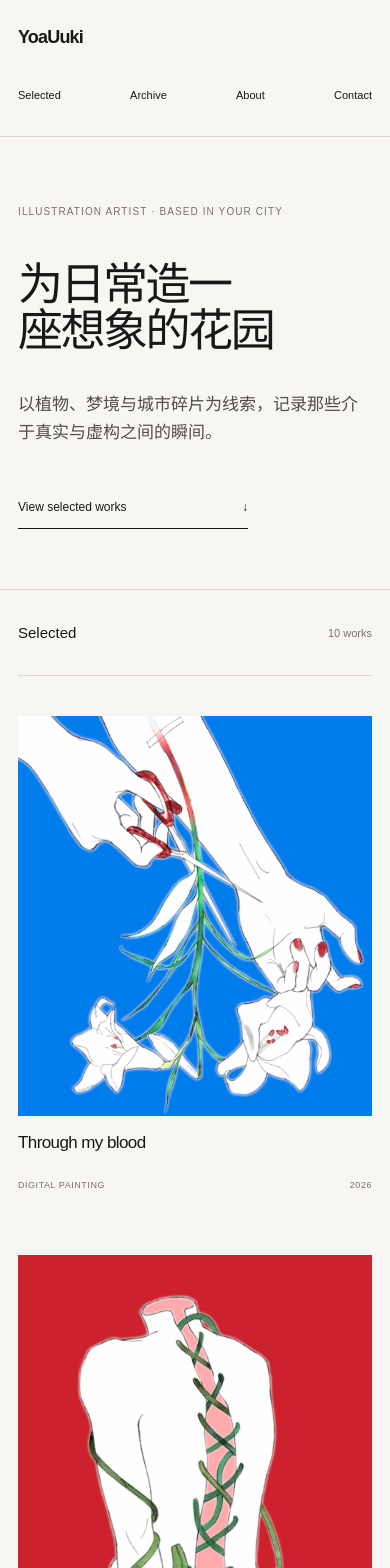
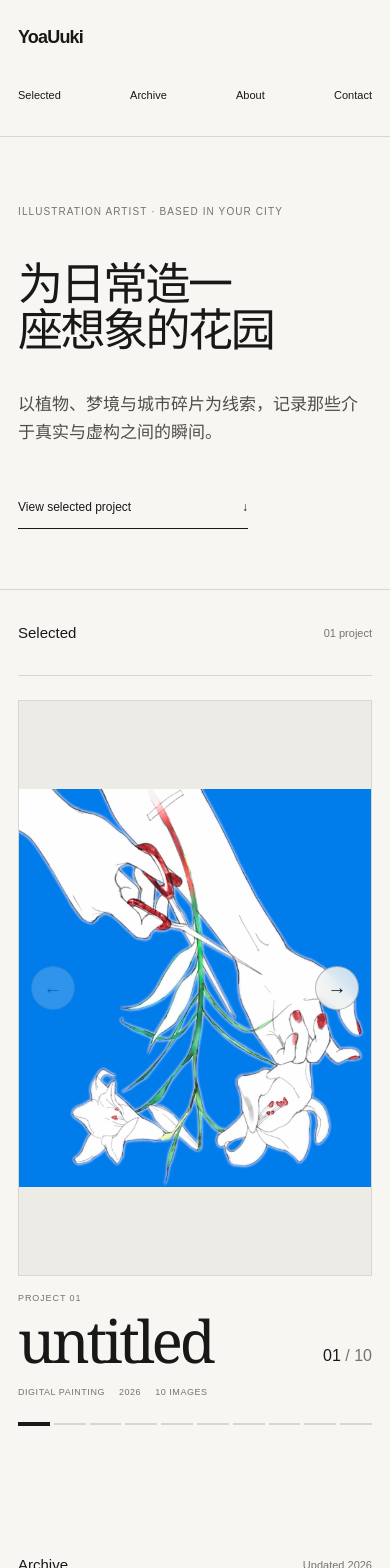
Before and after one commit to YoaUukiart/YoaUukiart.github.io, a Next.js app: page / in a window 390 px wide. Shown: the top 1568 px of the page. Built offline with nearby package versions, Linux system fonts and the light colour scheme.

Commit message:
Convert untitled series into project carousel (#6)
Co-authored-by: YouUuki-playground <308586883+YouUuki-playground@users.noreply.github.com>

```diff
--- a/app/globals.css
+++ b/app/globals.css
@@ -182,109 +182,193 @@ a {
   justify-self: end;
 }
 
-.gallery-grid {
-  display: grid;
-  grid-template-columns: repeat(12, minmax(0, 1fr));
-  align-items: start;
-  gap: clamp(60px, 8vw, 130px) clamp(18px, 2.7vw, 42px);
-  padding: clamp(40px, 5vw, 78px) 0 clamp(90px, 12vw, 190px);
+.project-carousel {
+  padding: clamp(34px, 4.8vw, 76px) 0 clamp(90px, 11vw, 170px);
 }
 
-.gallery-item {
-  grid-column: span 6;
+.project-carousel__viewer {
+  position: relative;
+  overflow: hidden;
+  border: 1px solid var(--line);
+  background: #ecebe6;
+  outline: none;
+}
+
+.project-carousel__viewer:focus-visible {
+  box-shadow: 0 0 0 3px var(--paper), 0 0 0 5px var(--ink);
+}
+
+.project-carousel__track {
+  display: flex;
+  overflow-x: auto;
+  overscroll-behavior-x: contain;
+  scroll-behavior: smooth;
+  scroll-snap-type: x mandatory;
+  scrollbar-width: none;
+  touch-action: pan-x pan-y;
+}
+
+.project-carousel__track::-webkit-scrollbar {
+  display: none;
+}
+
+.project-slide {
+  flex: 0 0 100%;
+  height: clamp(520px, 76vh, 940px);
+  display: grid;
+  place-items: center;
+  margin: 0;
+  scroll-snap-align: start;
+  scroll-snap-stop: always;
+}
+
+.project-slide img {
+  display: block;
+  width: 100%;
+  height: 100%;
+  object-fit: contain;
+  user-select: none;
+}
+
+.project-carousel__arrow {
+  position: absolute;
+  top: 50%;
+  z-index: 3;
+  width: 58px;
+  height: 58px;
+  display: grid;
+  place-items: center;
+  border: 1px solid rgba(24, 24, 24, 0.28);
+  border-radius: 50%;
+  color: var(--ink);
+  background: rgba(247, 246, 242, 0.82);
+  backdrop-filter: blur(10px);
+  font: inherit;
+  font-size: 24px;
+  cursor: pointer;
+  transform: translateY(-50%);
+  transition:
+    color 180ms ease,
+    background 180ms ease,
+    opacity 180ms ease,
+    transform 180ms ease;
+}
+
+.project-carousel__arrow:hover,
+.project-carousel__arrow:focus-visible {
+  color: var(--white);
+  background: var(--ink);
+  transform: translateY(-50%) scale(1.06);
+}
+
+.project-carousel__arrow:focus-visible {
+  outline: 2px solid var(--paper);
+  outline-offset: 3px;
+}
+
+.project-carousel__arrow:disabled {
+  opacity: 0.24;
+  cursor: default;
+}
+
+.project-carousel__arrow:disabled:hover {
+  color: var(--ink);
+  background: rgba(247, 246, 242, 0.82);
+  transform: translateY(-50%);
+}
+
+.project-carousel__arrow--previous {
+  left: clamp(12px, 2.4vw, 38px);
+}
+
+.project-carousel__arrow--next {
+  right: clamp(12px, 2.4vw, 38px);
+}
+
+.project-carousel__caption {
+  display: grid;
+  grid-template-columns: minmax(0, 1fr) auto auto;
+  align-items: end;
+  gap: clamp(24px, 4vw, 70px);
+  padding-top: 20px;
+}
+
+.project-carousel__caption p {
   margin: 0;
 }
 
-.gallery-item--1 {
-  grid-column: 1 / span 8;
+.project-carousel__caption > div > p {
+  margin-bottom: 7px;
+  color: var(--muted);
+  font-size: 9px;
+  letter-spacing: 0.1em;
 }
 
-.gallery-item--2 {
-  grid-column: 9 / span 4;
-  margin-top: 16vw;
+.project-carousel__caption h2 {
+  margin: 0;
+  font-family: var(--serif);
+  font-size: clamp(38px, 5.5vw, 84px);
+  font-weight: 400;
+  line-height: 0.95;
+  letter-spacing: -0.055em;
 }
 
-.gallery-item--3 {
-  grid-column: 1 / span 4;
+.project-carousel__details {
+  display: flex;
+  gap: 18px;
+  color: var(--muted);
+  font-size: 9px;
+  line-height: 1.4;
+  letter-spacing: 0.06em;
 }
 
-.gallery-item--4 {
-  grid-column: 6 / span 7;
-  margin-top: 7vw;
+.project-carousel__counter {
+  min-width: 72px;
+  font-size: 16px;
+  font-variant-numeric: tabular-nums;
+  text-align: right;
 }
 
-.gallery-item--5 {
-  grid-column: 1 / span 7;
+.project-carousel__counter span {
+  color: var(--muted);
 }
 
-.gallery-item--6 {
-  grid-column: 9 / span 4;
-  margin-top: 12vw;
+.project-carousel__pagination {
+  display: grid;
+  grid-template-columns: repeat(10, minmax(8px, 1fr));
+  gap: 7px;
+  margin-top: 24px;
 }
 
-.gallery-item--7 {
-  grid-column: 1 / span 4;
+.project-carousel__pagination button {
+  height: 18px;
+  padding: 0;
+  border: 0;
+  background: transparent;
+  cursor: pointer;
 }
 
-.gallery-item--8 {
-  grid-column: 6 / span 7;
-  margin-top: 6vw;
+.project-carousel__pagination button::before {
+  content: "";
+  display: block;
+  width: 100%;
+  height: 2px;
+  background: var(--line);
+  transition:
+    height 180ms ease,
+    background 180ms ease;
 }
 
-.gallery-item--9 {
-  grid-column: 1 / span 8;
+.project-carousel__pagination button:hover::before,
+.project-carousel__pagination button:focus-visible::before,
+.project-carousel__pagination button[aria-current="true"]::before {
+  height: 4px;
+  background: var(--ink);
 }
 
-.gallery-item--10 {
-  grid-column: 9 / span 4;
-  margin-top: 16vw;
-}
-
-.gallery-item__visual {
-  aspect-ratio: 1.25;
-  overflow: hidden;
-  background: #e9e7e0;
-}
-
-.gallery-item--2 .gallery-item__visual,
-.gallery-item--3 .gallery-item__visual {
-  aspect-ratio: 0.86;
-}
-
-.gallery-item .gallery-item__visual--image {
-  aspect-ratio: auto;
-  background: transparent;
-}
-
-.gallery-item figcaption {
-  display: grid;
-  grid-template-columns: 1fr auto;
-  gap: 24px;
-  padding-top: 14px;
-}
-
-.gallery-item figcaption h2 {
-  margin: 0;
-  font-size: clamp(17px, 1.8vw, 26px);
-  font-weight: 500;
-  letter-spacing: -0.035em;
-}
-
-.gallery-item figcaption p {
-  margin: 5px 0 0;
-  color: var(--muted);
-  font-family: var(--serif);
-  font-size: 14px;
-}
-
-.gallery-item__details {
-  display: grid;
-  gap: 7px;
-  justify-items: end;
-  color: var(--muted);
-  font-size: 9px;
-  line-height: 1.3;
-  letter-spacing: 0.06em;
+.project-carousel__pagination button:focus-visible {
+  outline: 1px solid var(--ink);
+  outline-offset: 2px;
 }
 
 .artwork-placeholder {
@@ -292,17 +376,6 @@ a {
   width: 100%;
   height: 100%;
   object-fit: cover;
-}
-
-.artwork-image {
-  display: block;
-  width: 100%;
-  height: auto;
-  transition: transform 600ms cubic-bezier(0.2, 0.75, 0.25, 1);
-}
-
-.gallery-item:hover .artwork-image {
-  transform: scale(1.015);
 }
 
 .artwork-placeholder {
@@ -628,26 +701,16 @@ a {
     width: min(230px, 100%);
   }
 
-  .gallery-item--1,
-  .gallery-item--4,
-  .gallery-item--5,
-  .gallery-item--8,
-  .gallery-item--9 {
-    grid-column: span 7;
+  .project-carousel__caption {
+    grid-template-columns: 1fr auto;
   }
 
-  .gallery-item--2,
-  .gallery-item--3,
-  .gallery-item--6,
-  .gallery-item--7,
-  .gallery-item--10 {
-    grid-column: span 5;
+  .project-carousel__details {
+    grid-row: 2;
   }
 
-  .gallery-item--2,
-  .gallery-item--6,
-  .gallery-item--10 {
-    margin-top: 15vw;
+  .project-carousel__counter {
+    grid-row: 1 / span 2;
   }
 }
 
@@ -687,36 +750,46 @@ a {
     display: none;
   }
 
-  .gallery-grid {
-    grid-template-columns: 1fr;
-    gap: 64px;
+  .project-carousel {
+    padding-top: 24px;
   }
 
-  .gallery-item,
-  .gallery-item--1,
-  .gallery-item--2,
-  .gallery-item--3,
-  .gallery-item--4 {
-    grid-column: 1;
-    margin-top: 0;
+  .project-slide {
+    height: clamp(430px, 68vh, 680px);
   }
 
-  .gallery-item--2 .gallery-item__visual,
-  .gallery-item--3 .gallery-item__visual {
-    aspect-ratio: 1.05;
+  .project-carousel__arrow {
+    width: 44px;
+    height: 44px;
+    font-size: 19px;
   }
 
-  .gallery-item .gallery-item__visual--image {
-    aspect-ratio: auto;
+  .project-carousel__caption {
+    grid-template-columns: 1fr auto;
+    gap: 18px;
+    padding-top: 16px;
   }
 
-  .gallery-item figcaption {
-    grid-template-columns: 1fr;
+  .project-carousel__caption h2 {
+    font-size: clamp(42px, 15vw, 64px);
   }
 
-  .gallery-item__details {
-    display: flex;
-    justify-content: space-between;
+  .project-carousel__details {
+    grid-column: 1 / -1;
+    grid-row: auto;
+    flex-wrap: wrap;
+    gap: 8px 14px;
+  }
+
+  .project-carousel__counter {
+    grid-column: 2;
+    grid-row: 1;
+    align-self: end;
+  }
+
+  .project-carousel__pagination {
+    gap: 4px;
+    margin-top: 16px;
   }
 
   .archive-list article {
--- a/app/page.tsx
+++ b/app/page.tsx
@@ -1,73 +1,5 @@
-import { portfolio, works, type PortfolioWork } from "@/content/portfolio";
-
-function ArtworkVisual({
-  image,
-  artClass,
-  alt,
-  eager = false,
-}: {
-  image?: string;
-  artClass: string;
-  alt: string;
-  eager?: boolean;
-}) {
-  if (image) {
-    const basePath = process.env.NEXT_PUBLIC_BASE_PATH ?? "";
-    return (
-      <img
-        className="artwork-image"
-        src={`${basePath}${image}`}
-        alt={alt}
-        loading={eager ? "eager" : "lazy"}
-      />
-    );
-  }
-
-  return (
-    <div
-      className={`artwork-placeholder art--${artClass}`}
-      role="img"
-      aria-label={`${alt}（示例占位画面）`}
-    >
-      <span className="placeholder-label">IMAGE COMING SOON</span>
-    </div>
-  );
-}
-
-function GalleryItem({
-  work,
-  index,
-}: {
-  work: PortfolioWork;
-  index: number;
-}) {
-  return (
-    <figure className={`gallery-item gallery-item--${index + 1}`}>
-      <div
-        className={`gallery-item__visual${
-          work.image ? " gallery-item__visual--image" : ""
-        }`}
-      >
-        <ArtworkVisual
-          image={work.image}
-          artClass={work.artClass}
-          alt={work.alt}
-          eager={index === 0}
-        />
-      </div>
-      <figcaption>
-        <div>
-          <h2>{work.title}</h2>
-          {work.titleZh ? <p>{work.titleZh}</p> : null}
-        </div>
-        <div className="gallery-item__details">
-          <span>{work.medium}</span>
-          <span>{work.year}</span>
-        </div>
-      </figcaption>
-    </figure>
-  );
-}
+import { ProjectCarousel } from "@/components/project-carousel";
+import { portfolio, untitledProject } from "@/content/portfolio";
 
 export default function Home() {
   return (
@@ -94,7 +26,7 @@ export default function Home() {
           <p>{portfolio.intro}</p>
         </div>
         <a href="#selected" aria-label="前往精选作品">
-          View selected works <span aria-hidden="true">↓</span>
+          View selected project <span aria-hidden="true">↓</span>
         </a>
       </section>
 
@@ -105,15 +37,16 @@ export default function Home() {
       >
         <div className="section-bar">
           <h2 id="selected-title">Selected</h2>
-          <span>{portfolio.range}</span>
-          <span>{works.length.toString().padStart(2, "0")} works</span>
+          <span>{untitledProject.year}</span>
+          <span>01 project</span>
         </div>
 
-        <div className="gallery-grid">
-          {works.map((work, index) => (
-            <GalleryItem key={work.slug} work={work} index={index} />
-          ))}
-        </div>
+        <ProjectCarousel
+          title={untitledProject.title}
+          year={untitledProject.year}
+          medium={untitledProject.medium}
+          works={untitledProject.works}
+        />
       </section>
 
       <section
@@ -123,22 +56,19 @@ export default function Home() {
       >
         <div className="section-bar">
           <h2 id="archive-title">Archive</h2>
-          <span>All works</span>
+          <span>Projects</span>
           <span>Updated {portfolio.year}</span>
         </div>
 
         <div className="archive-list">
-          {works.map((work, index) => (
-            <article key={work.slug}>
-              <span>{(index + 1).toString().padStart(2, "0")}</span>
-              <h3>
-                {work.title}
-                {work.titleZh ? <small>{work.titleZh}</small> : null}
-              </h3>
-              <span>{work.medium}</span>
-              <span>{work.year}</span>
-            </article>
-          ))}
+          <article>
+            <span>01</span>
+            <h3>{untitledProject.title}</h3>
+            <span>
+              {untitledProject.medium} · {untitledProject.works.length} IMAGES
+            </span>
+            <span>{untitledProject.year}</span>
+          </article>
         </div>
       </section>
 
--- /dev/null
+++ b/components/project-carousel.tsx
@@ -0,0 +1,163 @@
+"use client";
+
+import { useRef, useState } from "react";
+
+import type { PortfolioWork } from "@/content/portfolio";
+
+type ProjectCarouselProps = {
+  title: string;
+  year: string;
+  medium: string;
+  works: PortfolioWork[];
+};
+
+export function ProjectCarousel({
+  title,
+  year,
+  medium,
+  works,
+}: ProjectCarouselProps) {
+  const trackRef = useRef<HTMLDivElement>(null);
+  const [activeIndex, setActiveIndex] = useState(0);
+  const basePath = process.env.NEXT_PUBLIC_BASE_PATH ?? "";
+
+  function showSlide(index: number) {
+    const nextIndex = Math.min(Math.max(index, 0), works.length - 1);
+    const track = trackRef.current;
+
+    if (!track) {
+      return;
+    }
+
+    track.scrollTo({
+      left: track.clientWidth * nextIndex,
+      behavior: "smooth",
+    });
+    setActiveIndex(nextIndex);
+  }
+
+  function handleScroll() {
+    const track = trackRef.current;
+
+    if (!track || track.clientWidth === 0) {
+      return;
+    }
+
+    const nextIndex = Math.round(track.scrollLeft / track.clientWidth);
+    setActiveIndex(Math.min(Math.max(nextIndex, 0), works.length - 1));
+  }
+
+  function handleKeyDown(event: React.KeyboardEvent<HTMLDivElement>) {
+    if (event.key === "ArrowLeft") {
+      event.preventDefault();
+      showSlide(activeIndex - 1);
+    }
+
+    if (event.key === "ArrowRight") {
+      event.preventDefault();
+      showSlide(activeIndex + 1);
+    }
+
+    if (event.key === "Home") {
+      event.preventDefault();
+      showSlide(0);
+    }
+
+    if (event.key === "End") {
+      event.preventDefault();
+      showSlide(works.length - 1);
+    }
+  }
+
+  return (
+    <article className="project-carousel">
+      <div
+        className="project-carousel__viewer"
+        role="region"
+        aria-roledescription="carousel"
+        aria-label={`${title}, ${works.length} images`}
+        tabIndex={0}
+        onKeyDown={handleKeyDown}
+      >
+        <div
+          ref={trackRef}
+          className="project-carousel__track"
+          onScroll={handleScroll}
+        >
+          {works.map((work, index) => (
+            <figure
+              className="project-slide"
+              key={work.slug}
+              aria-label={`${index + 1} of ${works.length}`}
+              aria-hidden={index !== activeIndex}
+            >
+              {work.image ? (
+                // The original artwork files must be shown without image optimization or recompression.
+                // eslint-disable-next-line @next/next/no-img-element
+                <img
+                  src={`${basePath}${work.image}`}
+                  alt={work.alt}
+                  loading={index === 0 ? "eager" : "lazy"}
+                  draggable={false}
+                />
+              ) : (
+                <div className={`artwork-placeholder art--${work.artClass}`}>
+                  <span className="placeholder-label">
+                    IMAGE COMING SOON
+                  </span>
+                </div>
+              )}
+            </figure>
+          ))}
+        </div>
+
+        <button
+          className="project-carousel__arrow project-carousel__arrow--previous"
+          type="button"
+          aria-label="Previous image"
+          onClick={() => showSlide(activeIndex - 1)}
+          disabled={activeIndex === 0}
+        >
+          ←
+        </button>
+        <button
+          className="project-carousel__arrow project-carousel__arrow--next"
+          type="button"
+          aria-label="Next image"
+          onClick={() => showSlide(activeIndex + 1)}
+          disabled={activeIndex === works.length - 1}
+        >
+          →
+        </button>
+      </div>
+
+      <div className="project-carousel__caption">
+        <div>
+          <p>PROJECT 01</p>
+          <h2>{title}</h2>
+        </div>
+        <p className="project-carousel__details">
+          {medium}
+          <span>{year}</span>
+          <span>{works.length} IMAGES</span>
+        </p>
+        <p className="project-carousel__counter" aria-live="polite">
+          {(activeIndex + 1).toString().padStart(2, "0")}
+          <span> / {works.length.toString().padStart(2, "0")}</span>
+        </p>
+      </div>
+
+      <div className="project-carousel__pagination" aria-label="Choose image">
+        {works.map((work, index) => (
+          <button
+            key={work.slug}
+            type="button"
+            aria-label={`Show image ${index + 1}`}
+            aria-current={index === activeIndex ? "true" : undefined}
+            onClick={() => showSlide(index)}
+          />
+        ))}
+      </div>
+    </article>
+  );
+}
--- a/content/portfolio.ts
+++ b/content/portfolio.ts
@@ -154,3 +154,11 @@ export const works: PortfolioWork[] = [
     featured: true,
   },
 ];
+
+export const untitledProject = {
+  slug: "untitled",
+  title: "untitled",
+  year: "2026",
+  medium: "DIGITAL PAINTING",
+  works,
+} as const;
```
